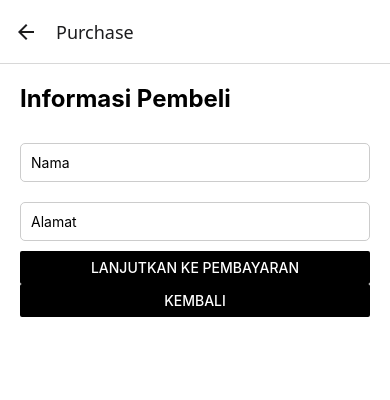
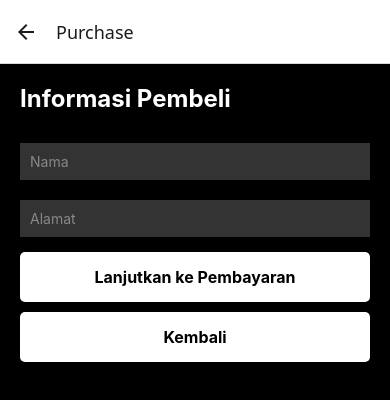
Before and after one commit to dhikafadill/tesla, a React Native app: screen /Purchase in a window 390 px wide. Shown: the top 400 px of the page. Built offline with nearby package versions, Linux system fonts and the light colour scheme.

Commit message:
Update Style V1.2 Default Dark

```diff
--- a/screens/HomeScreen.js
+++ b/screens/HomeScreen.js
@@ -51,6 +51,7 @@ export default function HomeScreen() {
         data={products}
         keyExtractor={(item) => item.id}
         renderItem={({ item }) => <ProductCard product={item} />}
+        showsVerticalScrollIndicator={false} // Hilangkan scrollbar vertikal
       />
     </View>
   );
--- a/screens/PaymentScreen.js
+++ b/screens/PaymentScreen.js
@@ -1,5 +1,5 @@
 import React from 'react';
-import { View, Text, Button, StyleSheet, Image } from 'react-native';
+import { View, Text, TouchableOpacity, StyleSheet, Image } from 'react-native';
 import { useNavigation, useRoute } from '@react-navigation/native';
 
 export default function PaymentScreen() {
@@ -8,7 +8,6 @@ export default function PaymentScreen() {
   const { name, address } = route.params;
 
   const handlePayment = () => {
-    // Logic untuk pembayaran
     alert('Pembelian Berhasil');
     navigation.navigate('Home', { successMessage: 'Pembayaran berhasil, Produk akan dikirimkan ke lokasi anda' });
   };
@@ -18,21 +17,31 @@ export default function PaymentScreen() {
       <Text style={styles.title}>Metode Pembayaran</Text>
       <View style={styles.paymentOption}>
         <Image source={require('../assets/bca.jpg')} style={styles.paymentImage} />
-        <Button title="Bank BCA" onPress={handlePayment} color="#000"/>
+        <TouchableOpacity style={styles.button} onPress={handlePayment}>
+          <Text style={styles.buttonText}>Bank BCA</Text>
+        </TouchableOpacity>
       </View>
       <View style={styles.paymentOption}>
         <Image source={require('../assets/mandiri.png')} style={styles.paymentImage} />
-        <Button title="Bank Mandiri" onPress={handlePayment} color="#000"/>
+        <TouchableOpacity style={styles.button} onPress={handlePayment}>
+          <Text style={styles.buttonText}>Bank Mandiri</Text>
+        </TouchableOpacity>
       </View>
       <View style={styles.paymentOption}>
         <Image source={require('../assets/bni.jpg')} style={styles.paymentImage} />
-        <Button title="Bank BNI" onPress={handlePayment} color="#000"/>
+        <TouchableOpacity style={styles.button} onPress={handlePayment}>
+          <Text style={styles.buttonText}>Bank BNI</Text>
+        </TouchableOpacity>
       </View>
       <View style={styles.paymentOption}>
         <Image source={require('../assets/crypto.jpg')} style={styles.paymentImage} />
-        <Button title="Crypto" onPress={handlePayment} color="#000"/>
+        <TouchableOpacity style={styles.button} onPress={handlePayment}>
+          <Text style={styles.buttonText}>Crypto</Text>
+        </TouchableOpacity>
       </View>
-      <Button title="Kembali" onPress={() => navigation.goBack()} color="#000"/>
+      <TouchableOpacity style={[styles.button, styles.backButton]} onPress={() => navigation.goBack()}>
+        <Text style={styles.buttonText}>Kembali</Text>
+      </TouchableOpacity>
     </View>
   );
 }
@@ -41,12 +50,13 @@ const styles = StyleSheet.create({
   container: {
     flex: 1,
     padding: 20,
-    backgroundColor: '#fff',
+    backgroundColor: '#000', // Background hitam
   },
   title: {
     fontSize: 24,
     fontWeight: 'bold',
     marginBottom: 20,
+    color: '#fff', // Teks putih
   },
   paymentOption: {
     flexDirection: 'row',
@@ -59,4 +69,20 @@ const styles = StyleSheet.create({
     resizeMode: 'contain',
     marginRight: 10,
   },
+  button: {
+    width: '100%', // Melebar penuh ke kanan dan kiri
+    padding: 15, // Tinggi tombol
+    backgroundColor: '#fff',
+    alignItems: 'center',
+    borderRadius: 5,
+    marginVertical: 5,
+    justifyContent: 'center',  // Menyusun teks di tengah vertikal
+    alignItems: 'center',      // Menyusun teks di tengah horizontal
+  },
+  buttonText: {
+    color: '#000',
+    fontSize: 16,
+    fontWeight: 'bold',
+    textAlign: 'center', // Teks tombol tetap di tengah
+  },
 });
--- a/screens/PurchaseScreen.js
+++ b/screens/PurchaseScreen.js
@@ -1,5 +1,5 @@
 import React, { useState } from 'react';
-import { View, Text, TextInput, Button, StyleSheet } from 'react-native';
+import { View, Text, TextInput, StyleSheet, TouchableOpacity } from 'react-native';
 import { useNavigation } from '@react-navigation/native';
 
 export default function PurchaseScreen() {
@@ -17,17 +17,23 @@ export default function PurchaseScreen() {
       <TextInput
         style={styles.input}
         placeholder="Nama"
+        placeholderTextColor="#888" // Placeholder text menjadi abu-abu
         value={name}
         onChangeText={setName}
       />
       <TextInput
         style={styles.input}
         placeholder="Alamat"
+        placeholderTextColor="#888"
         value={address}
         onChangeText={setAddress}
       />
-      <Button title="Lanjutkan ke Pembayaran" onPress={handleNext} color="#000"/>
-      <Button title="Kembali" onPress={() => navigation.goBack()} color="#000" />
+      <TouchableOpacity style={styles.button} onPress={handleNext}>
+        <Text style={styles.buttonText}>Lanjutkan ke Pembayaran</Text>
+      </TouchableOpacity>
+      <TouchableOpacity style={styles.button} onPress={() => navigation.goBack()}>
+        <Text style={styles.buttonText}>Kembali</Text>
+      </TouchableOpacity>
     </View>
   );
 }
@@ -36,19 +42,35 @@ const styles = StyleSheet.create({
   container: {
     flex: 1,
     padding: 20,
-    backgroundColor: '#fff',
+    backgroundColor: '#000', // Background hitam
   },
   title: {
     fontSize: 24,
     fontWeight: 'bold',
     marginBottom: 20,
+    color: '#fff', // Teks putih
   },
   input: {
     width: '100%',
     padding: 10,
     marginVertical: 10,
-    borderWidth: 1,
-    borderColor: '#ccc',
+    color: '#fff', // Input teks putih
+    backgroundColor: '#333', // Background input abu-abu gelap
+  },
+  button: {
+    width: '100%', // Melebar penuh ke kanan dan kiri
+    padding: 15, // Tinggi tombol
+    backgroundColor: '#fff',
+    alignItems: 'center',
     borderRadius: 5,
+    marginVertical: 5,
+    justifyContent: 'center',  // Menyusun teks di tengah vertikal
+    alignItems: 'center',      // Menyusun teks di tengah horizontal
+  },
+  buttonText: {
+    color: '#000',
+    fontSize: 16,
+    fontWeight: 'bold',
+    textAlign: 'center', // Teks tombol tetap di tengah
   },
 });
```
